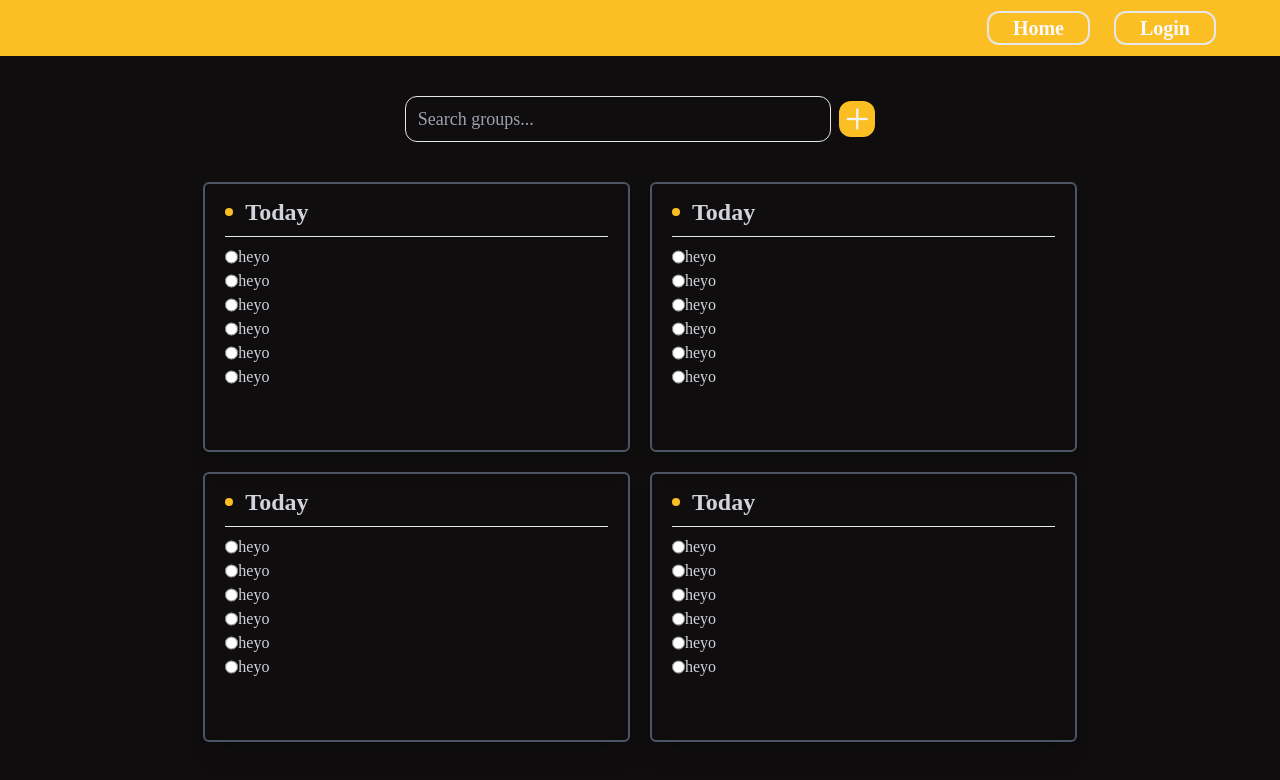
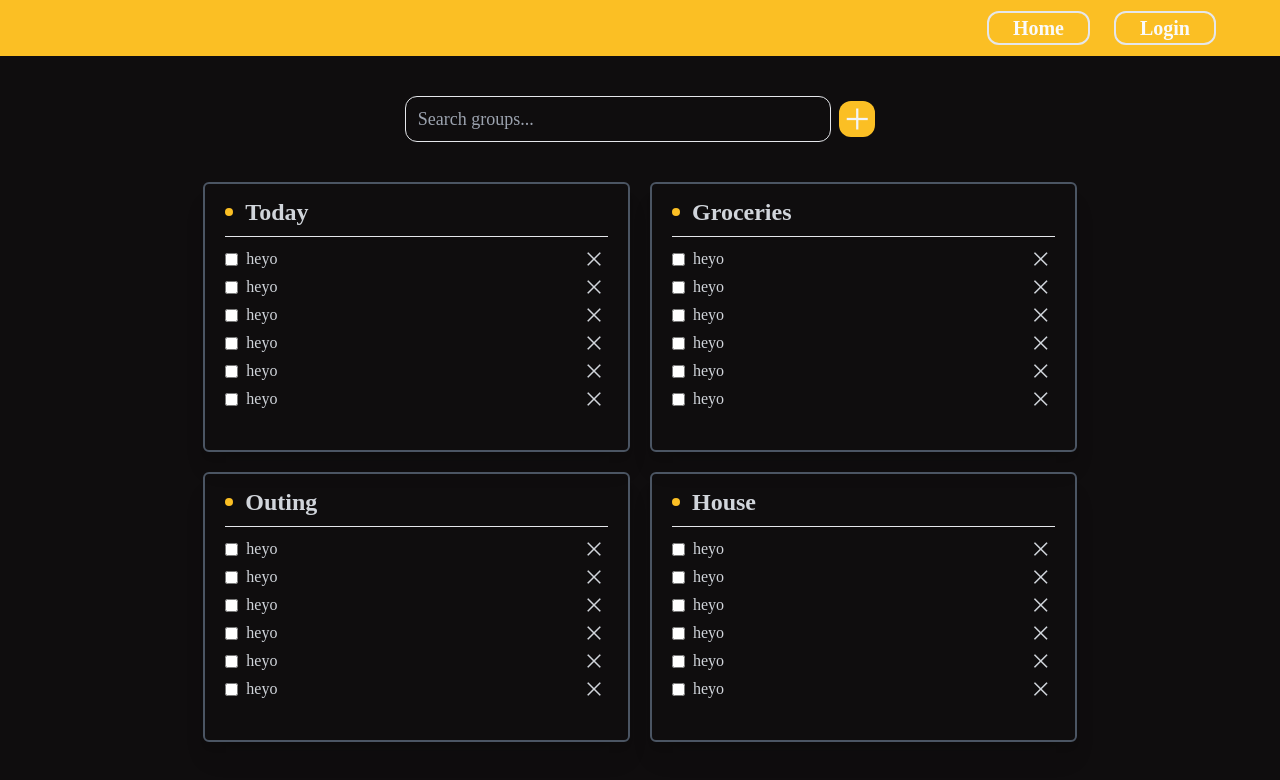
Before and after one commit to basel2053/Todo-Frontend, a React (Vite) app: page /groups in a window 1280 px wide. Shown: the top 780 px of the page. Built offline with nearby package versions, Linux system fonts and the light colour scheme; a web font is replaced by a local one.

Commit message:
adding groups

```diff
--- a/src/Components/Main/Groups/Group.tsx
+++ b/src/Components/Main/Groups/Group.tsx
@@ -1,14 +1,19 @@
-import GroupedTodos from './GroupedTodos';
+import GroupItem from './GroupItem';
 
-const Group = () => {
+const Group = (props: { title: string }) => {
 	return (
 		<article className='w-2/5 border-2 rounded-md px-5 border-gray-600 text-gray-300 shadow-xl'>
 			<div className='flex items-center gap-3 mt-3'>
 				<span className='w-2 h-2 rounded-full bg-amber-400'></span>
-				<h2 className='text-2xl font-bold '>Today</h2>
+				<h2 className='text-2xl font-bold '>{props.title}</h2>
 			</div>
 			<hr className='border-gray-200 my-2' />
-			<GroupedTodos />
+			<GroupItem />
+			<GroupItem />
+			<GroupItem />
+			<GroupItem />
+			<GroupItem />
+			<GroupItem />
 		</article>
 	);
 };
--- a/src/Components/Main/Groups/GroupItem.tsx
+++ b/src/Components/Main/Groups/GroupItem.tsx
@@ -3,17 +3,18 @@ import { useState } from 'react';
 const GroupItem = () => {
 	const [checked, setChecked] = useState(false);
 	return (
-		<li>
-			<div className='flex '>
+		<li className='flex justify-between'>
+			<div className='flex gap-2 items-center'>
 				<input
-					type='radio'
+					type='checkbox'
 					checked={checked}
-					onClick={() => {
+					onChange={() => {
 						setChecked(!checked);
 					}}
 				/>
-				<span>heyo</span>
+				<span className={checked ? 'line-through text-gray-600' : ''}>heyo</span>
 			</div>
+			<span className='material-symbols-outlined hover:text-rose-500 cursor-pointer p-[2px] transition-all'>close</span>
 		</li>
 	);
 };
--- a/src/Components/Main/Groups/GroupList.tsx
+++ b/src/Components/Main/Groups/GroupList.tsx
@@ -1,21 +1,42 @@
+import { useRef, useState } from 'react';
 import Button from '../../UI/Button';
 import Input from '../../UI/Input';
 import Group from './Group';
+import GroupModal from './GroupModal';
+
+const GROUPS = ['Today', 'Groceries', 'Outing', 'House'];
 
 const GroupList = () => {
+	const [showCreate, setShowCreate] = useState(false);
+	const [groups, setGroups] = useState(GROUPS);
+	const groupInput = useRef<HTMLInputElement>(null);
+	const createGroupHandler = () => {
+		console.log(groupInput.current?.value);
+
+		// setGroups(prevState => [...prevState]);
+		// setShowCreate(false);
+	};
+	const closeHandler = () => {
+		setShowCreate(false);
+	};
 	return (
 		<>
 			<div className='flex justify-center items-center mt-10 gap-2'>
 				<Input type='search' placeholder='Search groups...' className='w-1/3' />
-				<Button className='material-symbols-outlined  bg-amber-400 flex items-center justify-center p-1 rounded-full border-none hover:bg-yellow-400 transition-all h-9 w-9 text-4xl'>
+				<Button
+					className='material-symbols-outlined  bg-amber-400 flex items-center justify-center p-1 rounded-full border-none hover:bg-yellow-400 transition-all h-9 w-9 text-4xl'
+					onClick={() => {
+						setShowCreate(true);
+					}}
+				>
 					add
 				</Button>
+				{showCreate && <GroupModal onClose={closeHandler} />}
 			</div>
 			<div className='m-auto flex flex-wrap justify-center gap-5 w-10/12 h-[70vh] mt-10'>
-				<Group />
-				<Group />
-				<Group />
-				<Group />
+				{groups.map(g => (
+					<Group key={g} title={g} />
+				))}
 			</div>
 		</>
 	);
--- /dev/null
+++ b/src/Components/Main/Groups/GroupModal.tsx
@@ -0,0 +1,42 @@
+import { useEffect, useState } from 'react';
+import Button from '../../UI/Button';
+import Card from '../../UI/Card';
+import Input from '../../UI/Input';
+import { Backdrop } from '../Modal/Modal';
+import axios, { AxiosError } from 'axios';
+
+const GroupModal = (props: { onClose: React.MouseEventHandler }) => {
+	const [todos, setTodos] = useState([]);
+	useEffect(() => {
+		const getTodos = async () => {
+			const res = await axios
+				.get('http://localhost:3000/todos', {
+					headers: { Authorization: localStorage.getItem('isLogged') },
+				})
+				.catch((err: AxiosError) => {
+					console.log(err + 'error handling here');
+				});
+
+			if (res?.statusText === 'OK') {
+				setTodos(res.data.todos);
+			}
+		};
+		getTodos();
+	}, []);
+	return (
+		<>
+			<Backdrop onCloseModal={props.onClose} />
+			<Card className='fixed z-30 w-1/3 m-auto inset-x-0 top-[20%] min-h-[50vh] bg-neutral-900 border-[2px] border-b-[3px] shadow-md px-5'>
+				<div className=' my-3 flex'>
+					<label className='mr-2 text-xl'>Group Name:</label>
+					<Input type='text' placeholder='Group Name...' className='w-1/3 py-[1px] border-teal-400 rounded-md mr-5' />
+					<Button className='rounded-md px-8  py-[2px] border-amber-400 bg-amber-400 font-bold'>Create</Button>
+				</div>
+				<hr className='border-amber-400 mt-3' />
+				{todos.length > 0 && todos.map(t => <h1>hello world</h1>)}
+			</Card>
+		</>
+	);
+};
+
+export default GroupModal;
--- a/src/Components/Main/Groups/GroupedTodos.tsx
+++ /dev/null
@@ -1,16 +0,0 @@
-import GroupItem from './GroupItem';
-
-const GroupedTodos = () => {
-	return (
-		<ul>
-			<GroupItem />
-			<GroupItem />
-			<GroupItem />
-			<GroupItem />
-			<GroupItem />
-			<GroupItem />
-		</ul>
-	);
-};
-
-export default GroupedTodos;
--- a/src/Components/Main/Home/Todo.tsx
+++ b/src/Components/Main/Home/Todo.tsx
@@ -8,7 +8,7 @@ export interface ITodo {
 	endDate: string;
 }
 
-const Todo = (props: { todo: ITodo; onRemoveTodo: Function; onUpdateTodo: Function }) => {
+const Todo = (props: { todo: ITodo; onRemoveTodo?: Function; onUpdateTodo?: Function }) => {
 	let formatedDate: string = '';
 	if (props.todo.endDate) {
 		const date = new Date(props.todo.endDate);
@@ -26,11 +26,12 @@ const Todo = (props: { todo: ITodo; onRemoveTodo: Function; onUpdateTodo: Functi
 		}
 	};
 	const onRemoveTodo = () => {
-		props.onRemoveTodo(props.todo._id);
+		if (props.onRemoveTodo) props.onRemoveTodo(props.todo._id);
 	};
 	const onUpdateTodo = (e: React.MouseEvent) => {
 		if (e.target === e.currentTarget) {
-			props.onUpdateTodo({ ...props.todo, endDate: formatedDate ? props.todo.endDate.substring(0, 16) : '' });
+			if (props.onUpdateTodo)
+				props.onUpdateTodo({ ...props.todo, endDate: formatedDate ? props.todo.endDate.substring(0, 16) : '' });
 		}
 	};
 	return (
@@ -45,7 +46,7 @@ const Todo = (props: { todo: ITodo; onRemoveTodo: Function; onUpdateTodo: Functi
 					onChange={handleChange}
 					className='mr-3'
 				/>
-				<span className={checked == 'finished' ? 'line-through text-gray-500' : ''}>{props.todo.title}</span>{' '}
+				<span className={checked == 'finished' ? 'line-through text-gray-500' : ''}>{props.todo.title}</span>
 			</div>
 			<div className='flex absolute bottom-0'>
 				<span className='text-gray-400 text-xs ml-6 mr-1'>{formatedDate}</span>
--- a/src/Components/Main/Modal/Modal.tsx
+++ b/src/Components/Main/Modal/Modal.tsx
@@ -5,7 +5,7 @@ import Button from '../../UI/Button';
 import useInput from '../../../hooks/use-input';
 import { ITodo } from '../Home/Todo';
 
-const Backdrop = (props: { onCloseModal: React.MouseEventHandler }) => {
+export const Backdrop = (props: { onCloseModal?: React.MouseEventHandler }) => {
 	return (
 		<div className='w-screen h-screen fixed z-30 top-0 left-0 bg-black opacity-50' onClick={props.onCloseModal}></div>
 	);
```
